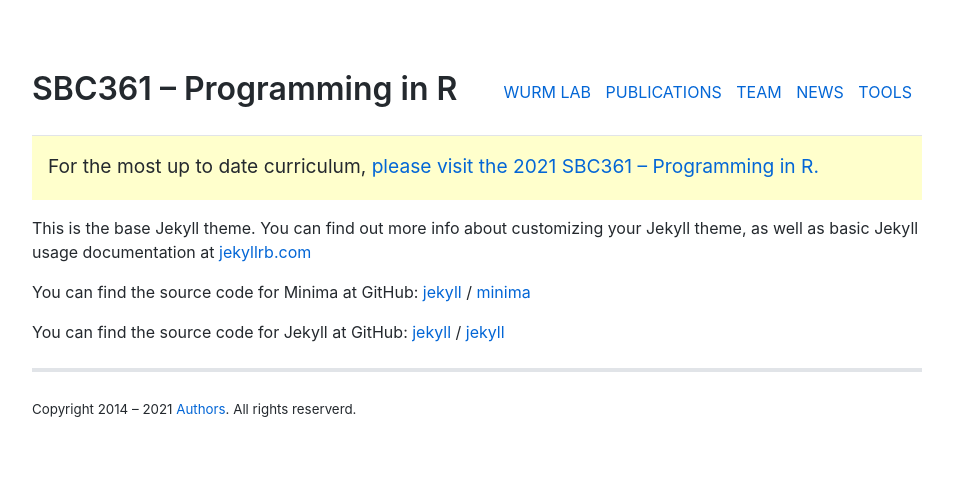
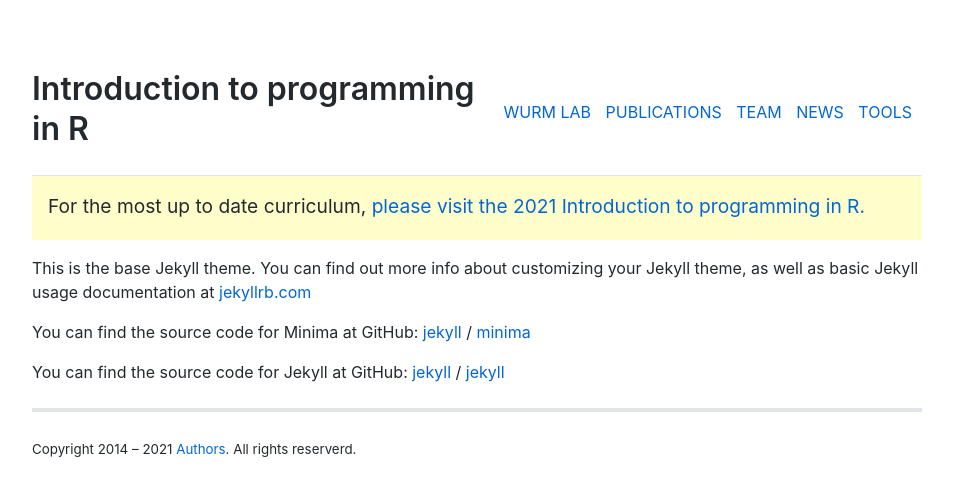
Before and after one commit to wurmlab/SBC361-programming-in-R, a Jekyll site: the page built from about.md, in a window 1280 px wide. Shown: the top 496 px of the page, without its empty margins (163-1116 px from the left). Built offline with Jekyll 4.4.1, drawn with Linux system fonts in a browser that asks for light colours.

Commit message:
remove sbc361

```diff
--- a/_config.yml
+++ b/_config.yml
@@ -18,10 +18,10 @@
 # You can create any custom variable you would like, and they will be accessible
 # in the templates via {{ site.myvariable }}.
 
-title: SBC361 – Programming in R
+title: Introduction to programming in R
 email:
 description: >- # this means to ignore newlines until "baseurl:"
-  This is the main repository for SBC361 – Programming in R.
+  This is the main repository for Yannick Wurm's introduction to R programming for biologists.
 url: "https://wurmlab.com" # the base hostname & protocol for your site, e.g. http://example.com
 baseurl: "/SBC361-programming-in-R" # the subpath of your site, e.g. /blog
 twitter_username:
```
